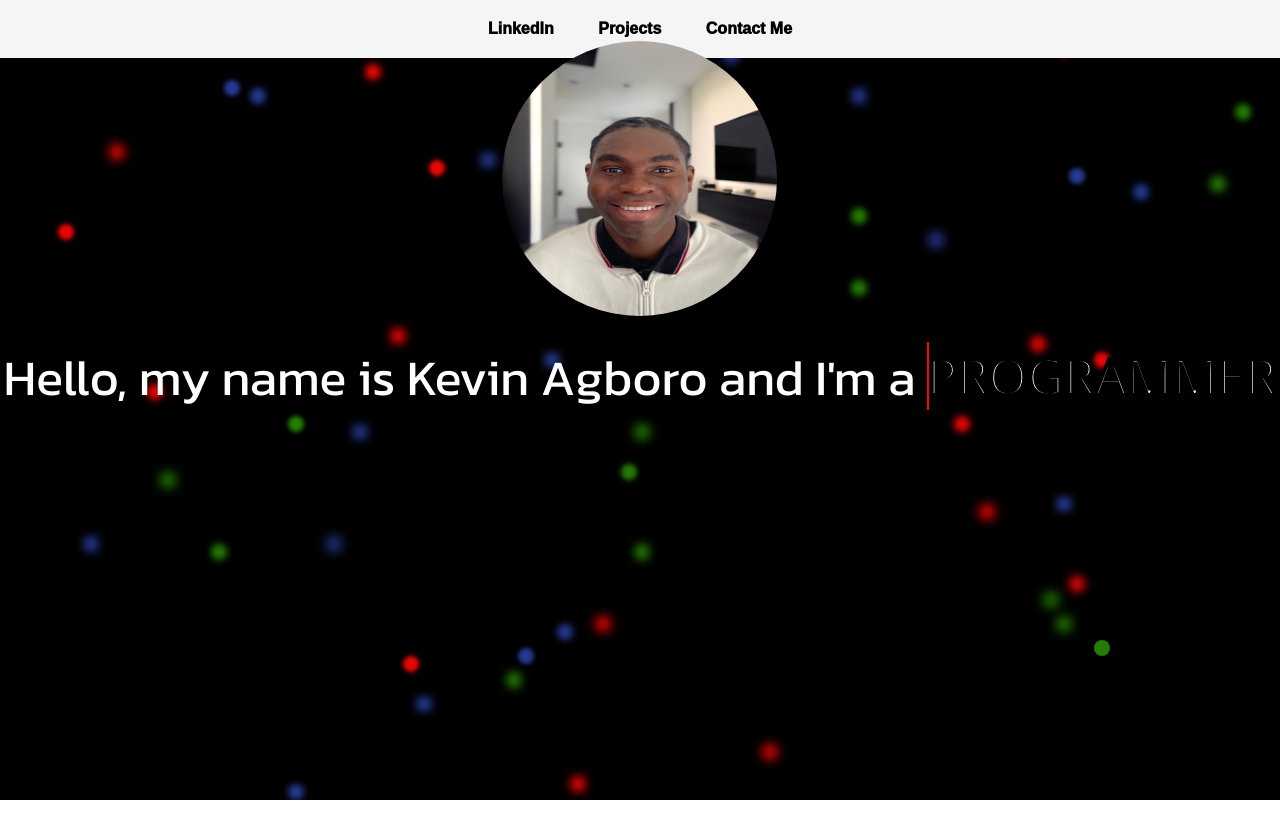
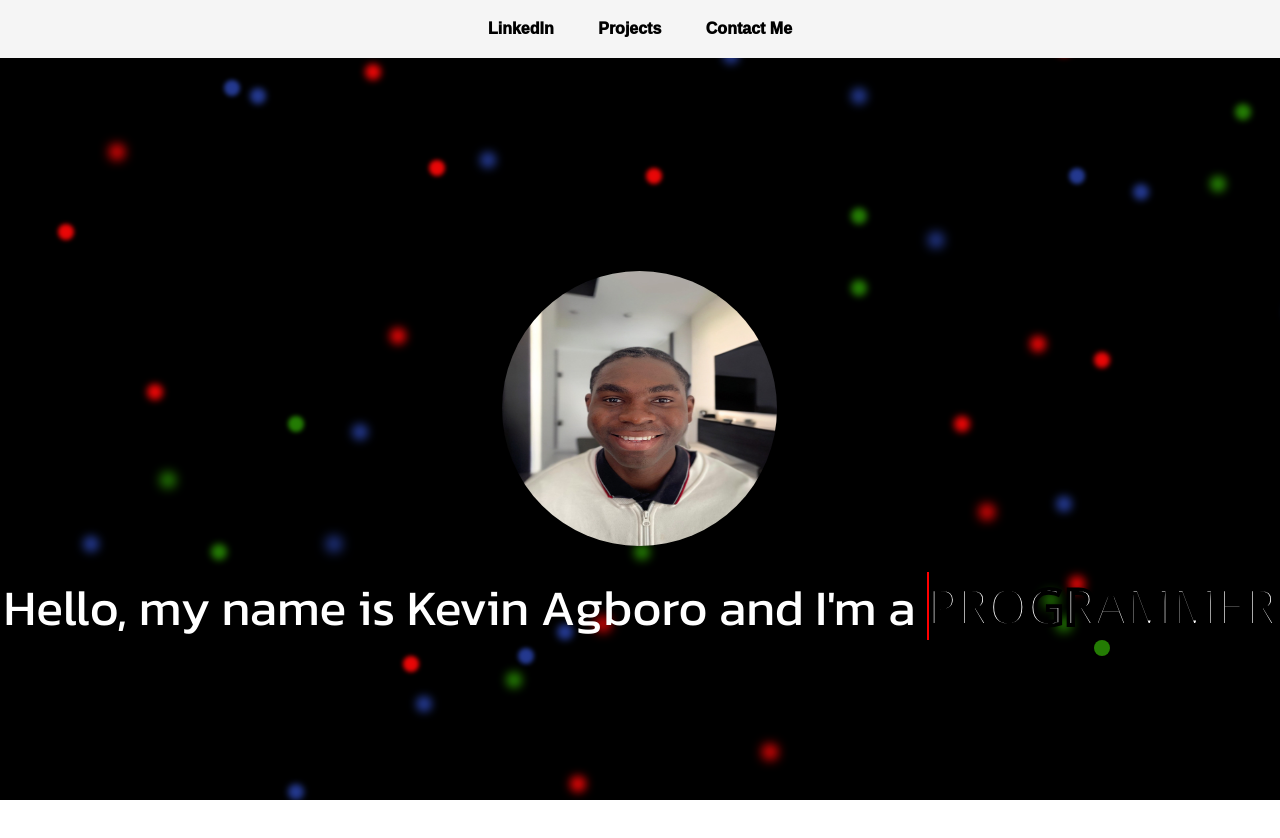
Before and after one commit to Kevin-Agboro/Personal-Website, a plain HTML site: page index.html in a window 1280 px wide. Before the commit the page ends 800 px from the top, so only its background shows below. Drawn offline with Linux system fonts and the light colour scheme.

Commit message:
Update style.css

```diff
--- a/style.css
+++ b/style.css
@@ -61,7 +61,6 @@ header a:hover {
     justify-content: center;
     height: 100vh; /* Full height */
     text-align: center;
-    margin-top: -230px ;
 }
 
 .container1 #headshot {
```
